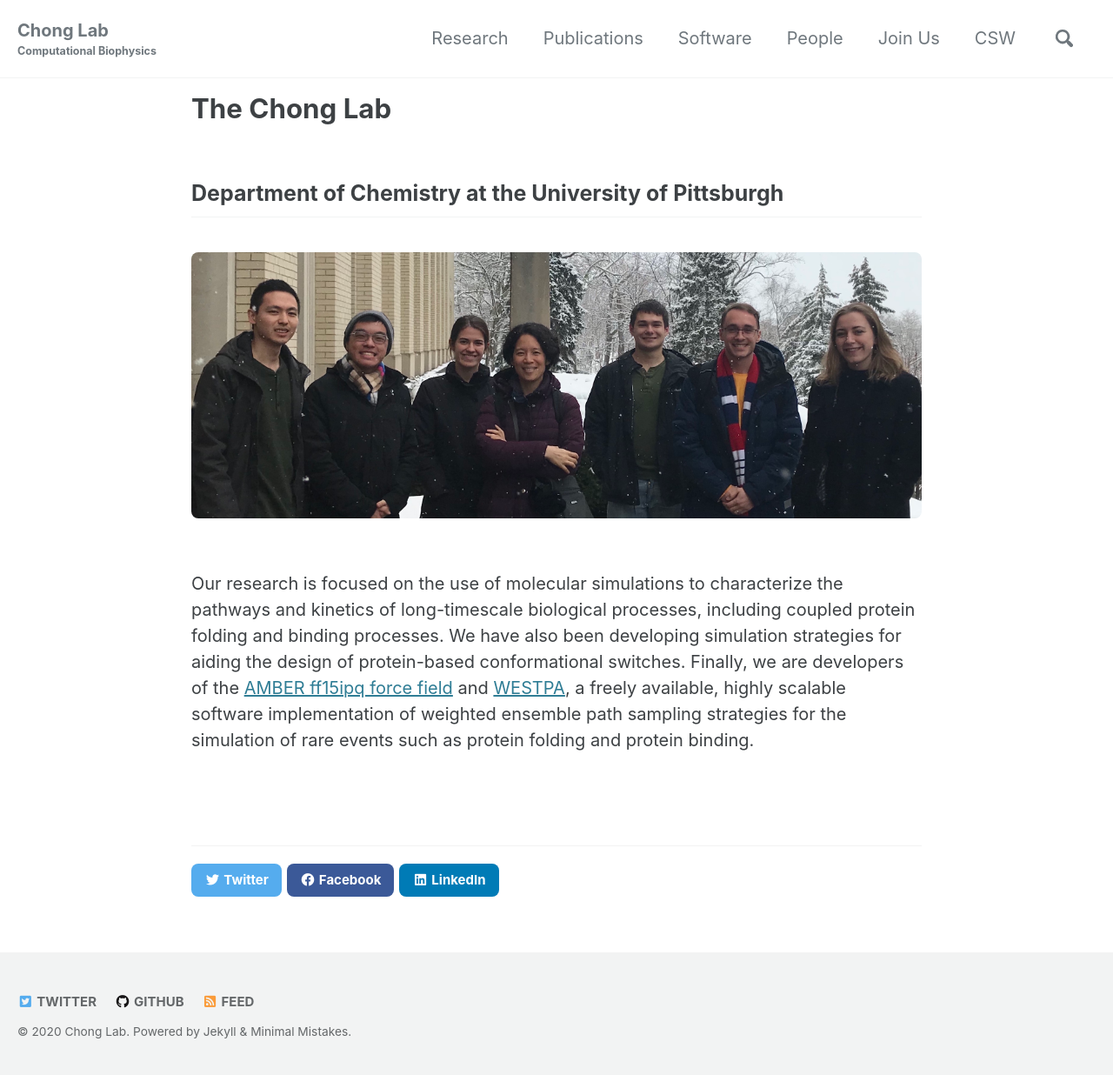
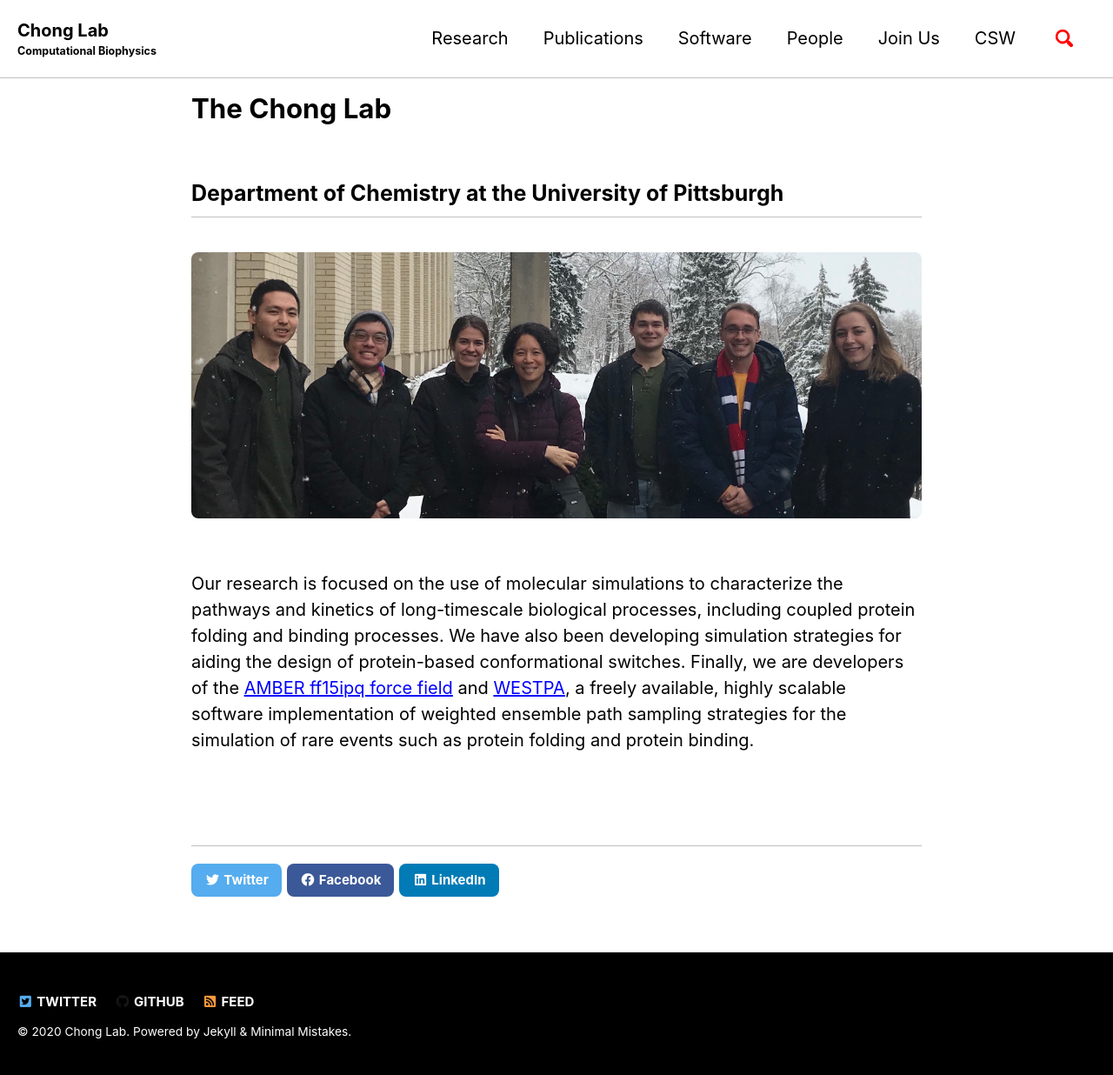
Before and after one commit to darianyang/mm-github-pages-test, a Jekyll site: the page built from index.md, in a window 1280 px wide. Shown: the whole page at 87% size. Built offline with Jekyll 4.4.1, drawn with Linux system fonts in a browser that asks for light colours; cached includes are drawn as plain includes.

Commit message:
try contrast skin

```diff
--- a/_config.yml
+++ b/_config.yml
@@ -28,6 +28,7 @@ search: true
 # Build settings
 markdown: kramdown
 remote_theme: mmistakes/minimal-mistakes
+minimal_mistakes_skin: "contrast" # "default", air", "aqua", "contrast", "dark", "dirt", "neon", "mint", "plum" "sunrise"
 # Outputting
 permalink: /:categories/:title/
 paginate: 0 # amount of posts to show
```
